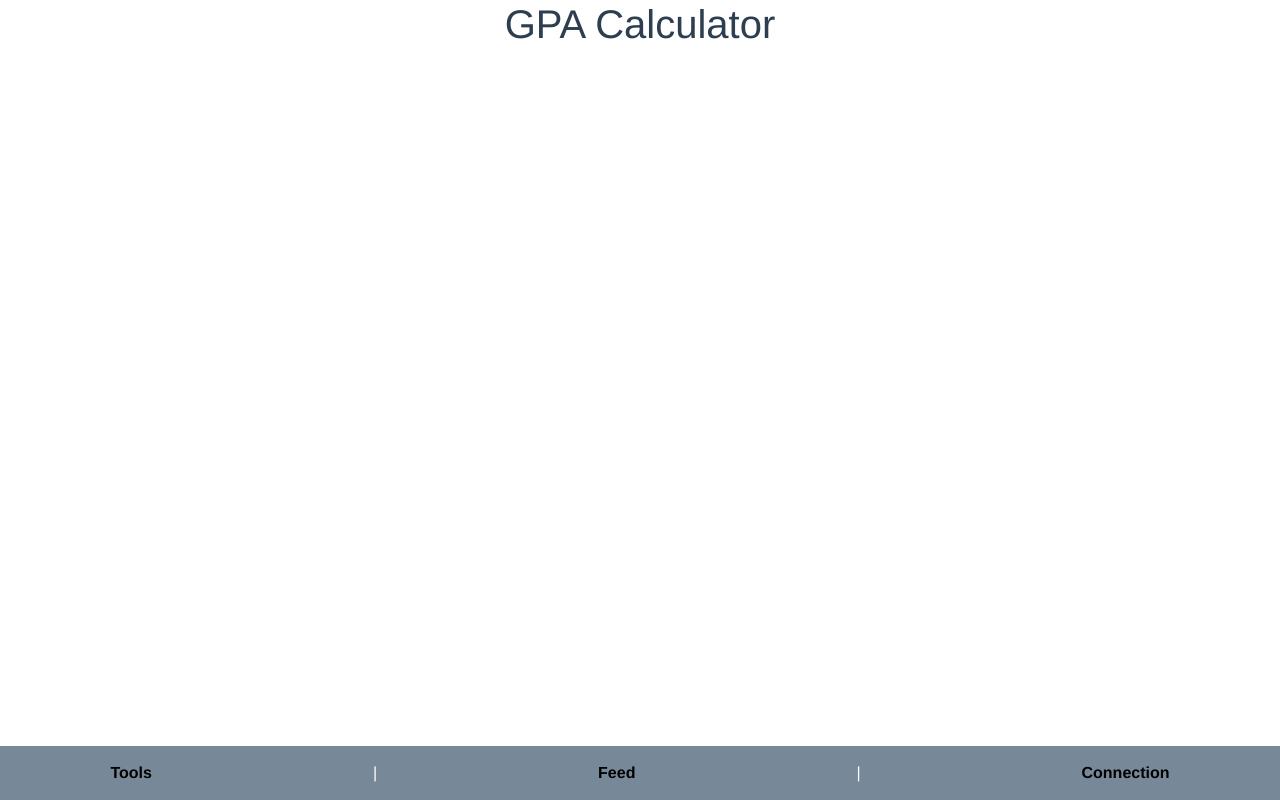
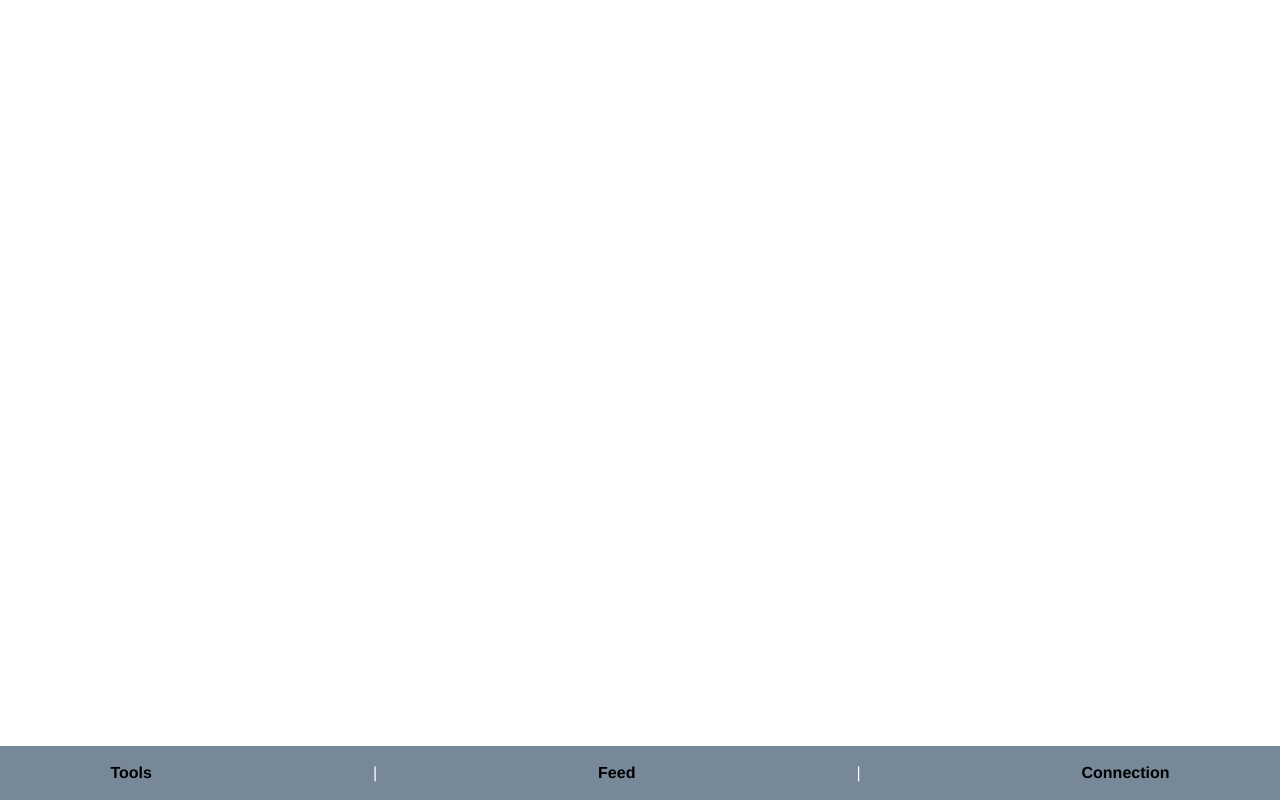
Before and after one commit to bhathiknk/socialmedia-webapp, a Vue app: page /GradesTracking in a window 1280 px wide. Built offline with nearby package versions, Linux system fonts and the light colour scheme.

Commit message:
remove grade tracking and add container

```diff
--- a/src/components/GradesTracking.vue
+++ b/src/components/GradesTracking.vue
@@ -1,7 +1,6 @@
 <template>
 
-  <div id="calculator" class="scroll">
-    <h1>GPA Calculator</h1>
+  <div class="container">
 
   </div>
 </template>
```
